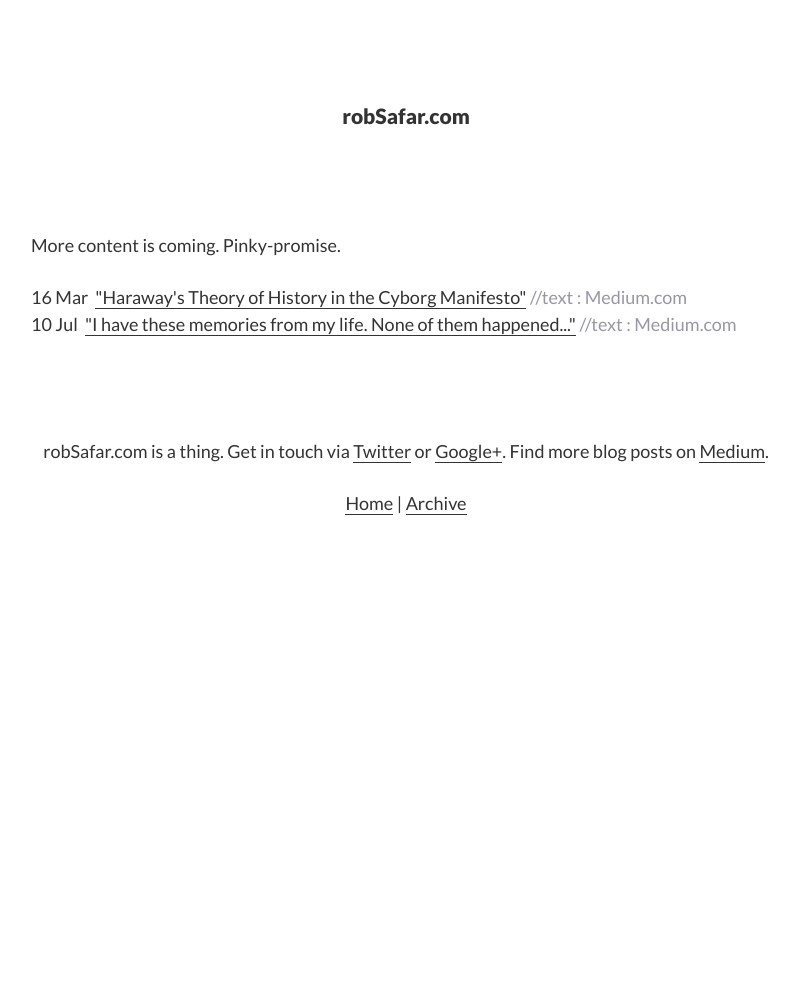
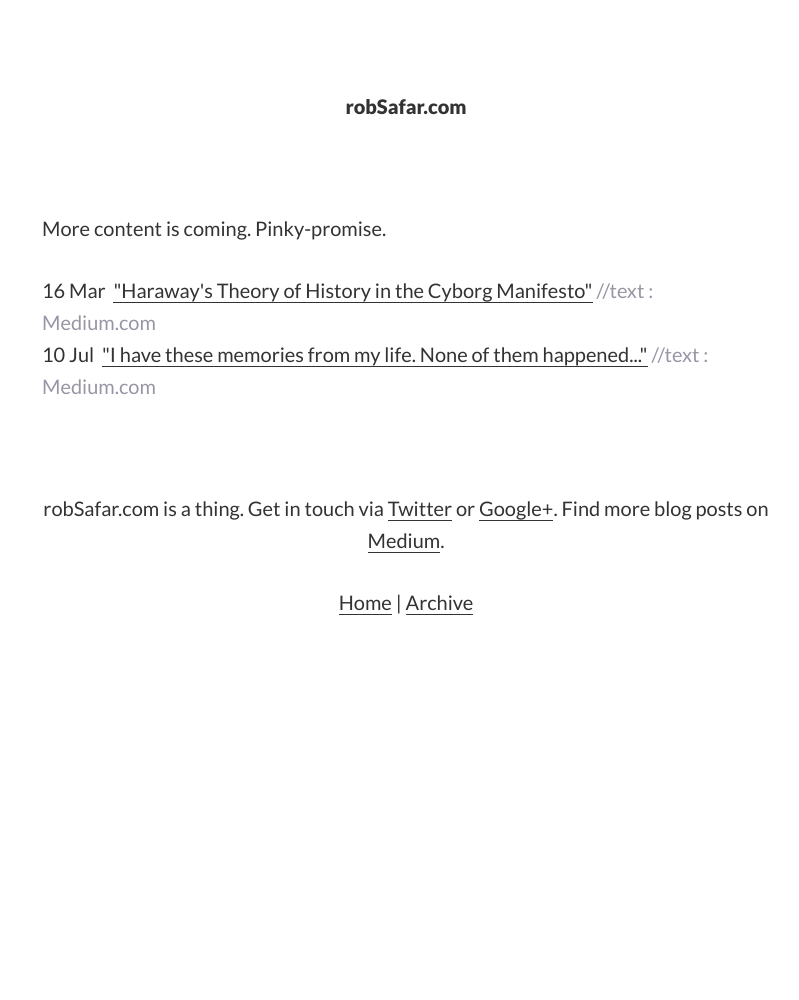
Before and after one commit to whereof-thereof/NotReally, a Jekyll site: the page built from index.html, in a window 1280 px wide. Shown: the whole page, without its empty margins (234-1033 px from the left). Built offline with Jekyll 4.4.1, drawn with Linux system fonts in a browser that asks for light colours.

Commit message:
type smoothing

```diff
--- a/_sass/_base.scss
+++ b/_sass/_base.scss
@@ -27,15 +27,26 @@ html {
   font-size: $base-font-size;
   font-weight: $base-font-weight;
   line-height: $base-line-height;
-  @media (max-width: $max-width) {
-    font-size: $base-font-size * 0.9;
-  }
+
   -webkit-text-size-adjust: 100%;
   -webkit-font-feature-settings: "kern" 1;
   -moz-font-feature-settings: "kern" 1;
   -o-font-feature-settings: "kern" 1;
   font-feature-settings: "kern" 1;
   font-kerning: normal;
+}
+
+/**
+ * Responsive type
+ */
+@media screen and (min-width: 400px) {
+  html { font-size: $base-font-size + 1; }
+}
+@media screen and (min-width: 640px) {
+  html { font-size: $base-font-size + 2; }
+}
+@media screen and (min-width: 728px) {
+  html { font-size: $base-font-size + 3; }
 }
 
 strong {
@@ -46,10 +57,30 @@ strong {
  * Headings
  */
 h1, h2, h3, h4, h5, h6 {
+  font-size: 1em;
   line-height: $base-line-height;
   font-weight: 300;
   text-transform: uppercase;
   letter-spacing: .1em;
+}
+h1 {
+  font-size: 2em;
+  text-align: center;
+}
+h2 {
+  font-size: 1.7em;
+  text-align: center;
+}
+h4 {
+  font-style: italic;
+}
+h5 {
+  font-size: $small-font-size;
+
+}
+h6 {
+  font-size: $small-font-size;
+  font-style: italic;
 }
 
 .site-header h3 {
@@ -106,6 +137,7 @@ li {
 pre,
 code {
     font-size: 1rem;
+    text-align: left;
     border: 1px solid $grey-color-light;
     border-radius: 3px;
     background-color: #eef;
@@ -116,11 +148,19 @@ code {
 pre {
     padding: $spacing-unit;
     overflow-x: auto;
+    white-space: pre-wrap;
     > code {
         border: 0;
         padding-right: 0;
         padding-left: 0;
     }
+}
+
+/**
+ * Tables
+ */
+th, td {
+  padding: $base-font-size / 4;
 }
 
 /**
--- a/_sass/_layout.scss
+++ b/_sass/_layout.scss
@@ -8,12 +8,16 @@ body {
   text-justify: inter-word;
 }
 
-h1, h2, h3, h4, h5, h6, p, ul, ol, pre, blockquote {
+h1, h2, h3, h4, h5, h6, p, ul, ol, pre, blockquote, dl, fieldset, table {
   padding-left: $spacing-unit;
   padding-right: $spacing-unit;
   max-width: $max-width;
   margin-left: auto;
   margin-right: auto;
+}
+
+hr {
+  margin: $spacing-unit 0;
 }
 
 /**
@@ -22,6 +26,7 @@ h1, h2, h3, h4, h5, h6, p, ul, ol, pre, blockquote {
 img {
     max-width: 100%;
     vertical-align: middle;
+    padding: $spacing-unit / 2;
 }
 
 .post-list img {
--- a/css/main.scss
+++ b/css/main.scss
@@ -5,15 +5,15 @@
 
 // Variables
 $base-font-family: 'Lato', sans-serif;
-$base-font-size:   18px;
+$base-font-size:   17px;
 $base-font-weight: 400;
-$base-line-height: 1.5;
+$base-line-height: 1.6;
 
 $small-font-size:  $base-font-size * 0.875;
 
-$spacing-unit:     $base-font-size * $base-line-height - 2;
-$huge-space:       $spacing-unit * 4;
-$max-width:        $spacing-unit * 30;
+$spacing-unit:     30px;
+$huge-space:       $spacing-unit * 3;
+$max-width:        728px;
 
 $text-color:       #333;
 $grey-color:       #9896A4;
```
